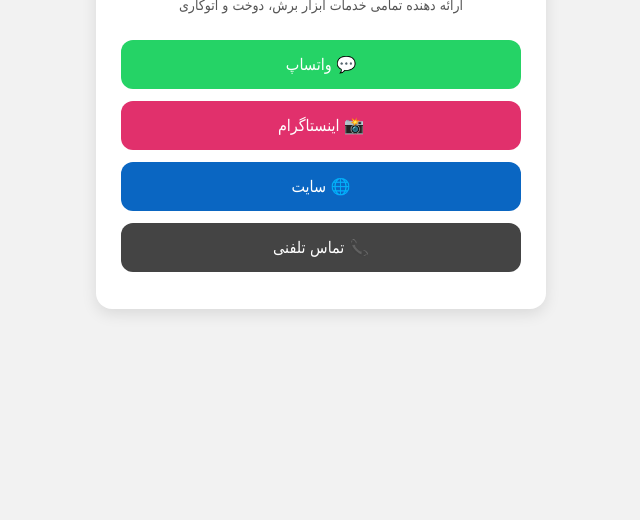
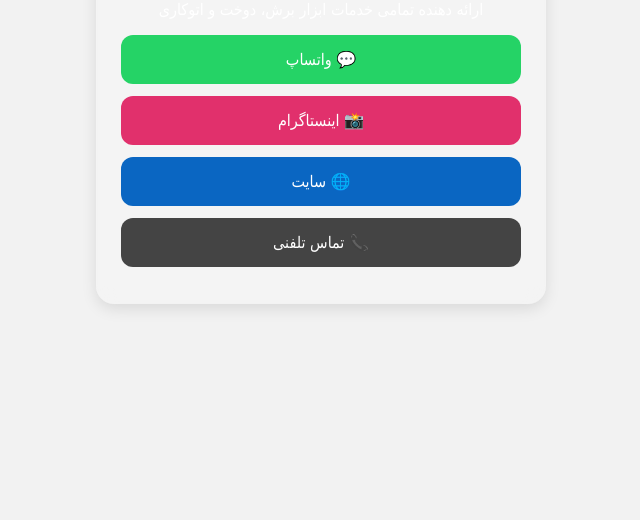
Before and after one commit to abzardukht-amir/Abzardukht-amir.github.io, a plain HTML site: page index.html in a window 1280 px wide. Shown: the part 296-816 px from the top of the page, without its empty margins (319-959 px from the left). Drawn offline with Linux system fonts and the light colour scheme.

Commit message:
Update index.html

```diff
--- a/index.html
+++ b/index.html
@@ -31,11 +31,15 @@
     margin-bottom: 8px;
 }
 
-.box p {
-    color: #555;
-    font-size: 14px;
-    margin-bottom: 22px;
-    line-height: 1.8;
+.box {
+    background: rgba(255,255,255,0.15);
+    backdrop-filter: blur(10px);
+    width: 100%;
+    max-width: 400px;
+    padding: 25px;
+    border-radius: 18px;
+    text-align: center;
+    color: white;
 }
 
 .link {
```
